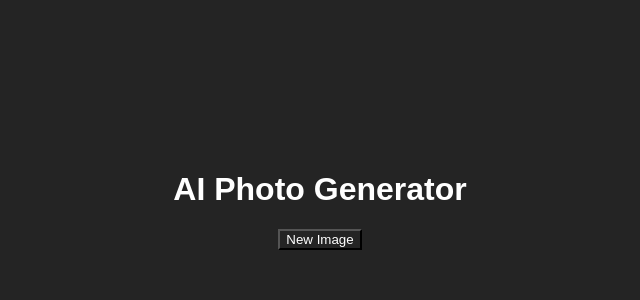
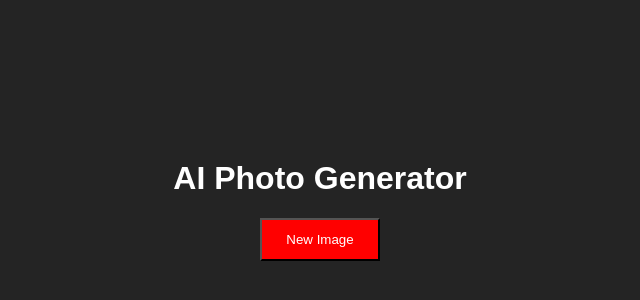
Before and after one commit to ChrisRead22/AI-Generator, a React (Create React App) app: page / in a window 1280 px wide. Shown: the part 168-468 px from the top of the page, without its empty margins (320-960 px from the left). Built offline with nearby package versions, Linux system fonts and the light colour scheme.

Commit message:
Finishing Touches

```diff
--- a/src/App.css
+++ b/src/App.css
@@ -14,5 +14,7 @@
 }
 
 button {
+    padding: 12px 24px;
+    background: red;
 
 }
```
